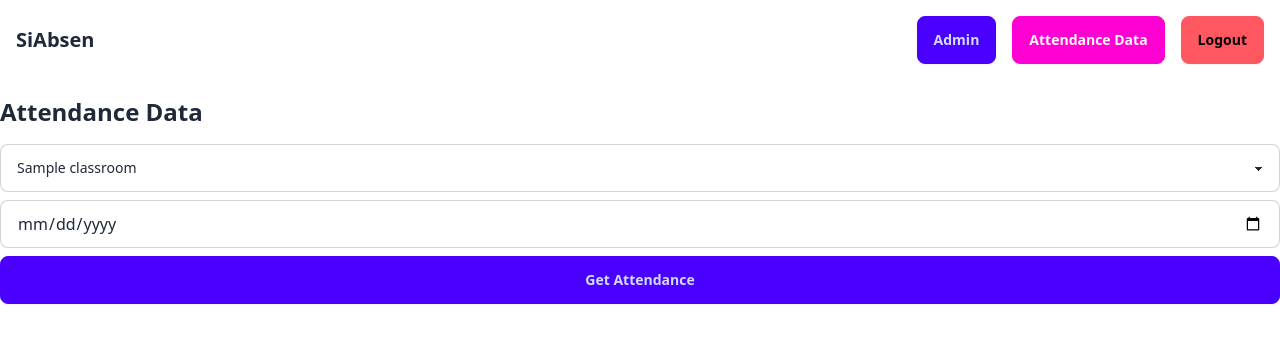
After one commit to rorre/siabsen, a Flask app: page /school in a window 1280 px wide. The commit adds this page. Shown: the top 343 px of the page. Run offline with Flask 3, Linux system fonts and the light colour scheme; a user stored in the database is signed in; tables that the repository leaves empty hold one stand-in row (values such as "Sample post"); some libraries are stand-ins or nearby versions.

Commit message:
attendance data page

```diff
--- a/absen/__init__.py
+++ b/absen/__init__.py
@@ -63,8 +63,10 @@ def create_app():
 
     from absen.routes.index import bp as index_bp
     from absen.routes.attendance import bp as attendance_bp
+    from absen.routes.school import bp as school_bp
 
     app.register_blueprint(index_bp)
     app.register_blueprint(attendance_bp)
+    app.register_blueprint(school_bp)
 
     return app
--- /dev/null
+++ b/absen/routes/school.py
@@ -0,0 +1,38 @@
+from datetime import date, datetime
+from flask import Blueprint, flash, redirect, render_template, request, url_for
+from absen.plugins import current_user
+from sqlalchemy import desc, select
+from absen.models import Classroom, Presence, User, db
+from werkzeug.security import check_password_hash
+from sqlalchemy import func
+
+bp = Blueprint("schooldata", __name__, url_prefix="/school")
+
+
+@bp.get("/")
+def index():
+    classrooms = current_user.school_admin.classrooms  # type: ignore
+    class_id = request.args.get("class")
+    date_str = request.args.get("date", "")
+
+    query = None
+    try:
+        d = date.fromisoformat(date_str)
+        print(class_id, d)
+        query = db.session.execute(
+            select(Presence)
+            .filter(
+                Presence.classroom_id == class_id,
+                func.DATE(Presence.dt) == d,
+            )
+            .join(User, Presence.student_id == User.id)
+        ).scalars()
+    except Exception:
+        pass
+
+    # print(list(query))
+    return render_template(
+        "pages/school/index.html",
+        classrooms=classrooms,
+        attendances=query,
+    )
--- a/absen/templates/base.html
+++ b/absen/templates/base.html
@@ -16,6 +16,10 @@
       {% if current_user.is_authenticated %}
         {% if current_user.is_superadmin or current_user.is_school_admin %}
           <a href="/admin" class="btn btn-primary">Admin</a>
+        {% endif %}
+
+        {% if current_user.is_school_admin %}
+          <a href="/school" class="btn btn-secondary">Attendance Data</a>
         {% endif %}
 
         {% if current_user.is_student %}
--- /dev/null
+++ b/absen/templates/pages/school/index.html
@@ -0,0 +1,26 @@
+{% extends 'base.html' %}
+
+{% block content %}
+<div class="flex flex-col gap-4">
+    <h1 class="text-2xl font-bold">Attendance Data</h1>
+
+    <form class="flex flex-col gap-2">
+        <select class="select select-bordered w-full" name="class">
+            {% for c in classrooms %}
+                <option {% if c.id == request.args.class %}selected{% endif %} value="{{ c.id }}">{{ c.name }}</option>
+            {% endfor %}
+        </select>
+        <input type="date" name="date" placeholder="Date" class="input input-bordered w-full" value="{{ request.args.date }}" />
+        <button class="btn btn-primary">Get Attendance</button>
+    </form>
+
+    {% if attendances %}
+    <h2 class="text-xl font-bold">Attended Students</h2>
+    <div class="grid grid-cols-1 md:grid-cols-2">
+        {% for attendance in attendances %}
+            <p class="bg-primary text-primary-content rounded-md p-4">{{ attendance.student.name }}</p>
+        {% endfor %}
+    </div>
+    {% endif %}
+</div>
+{% endblock %}
```
